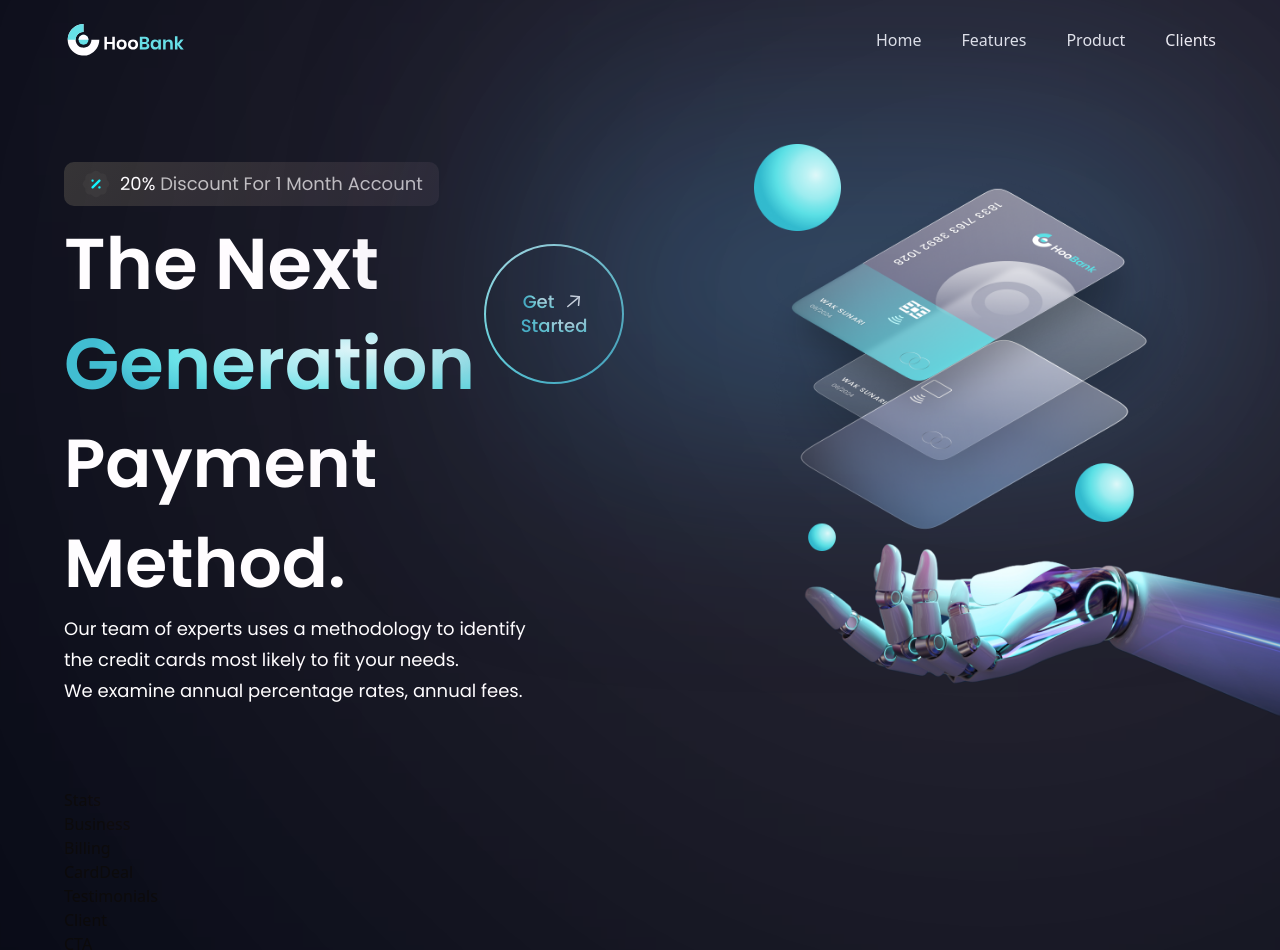
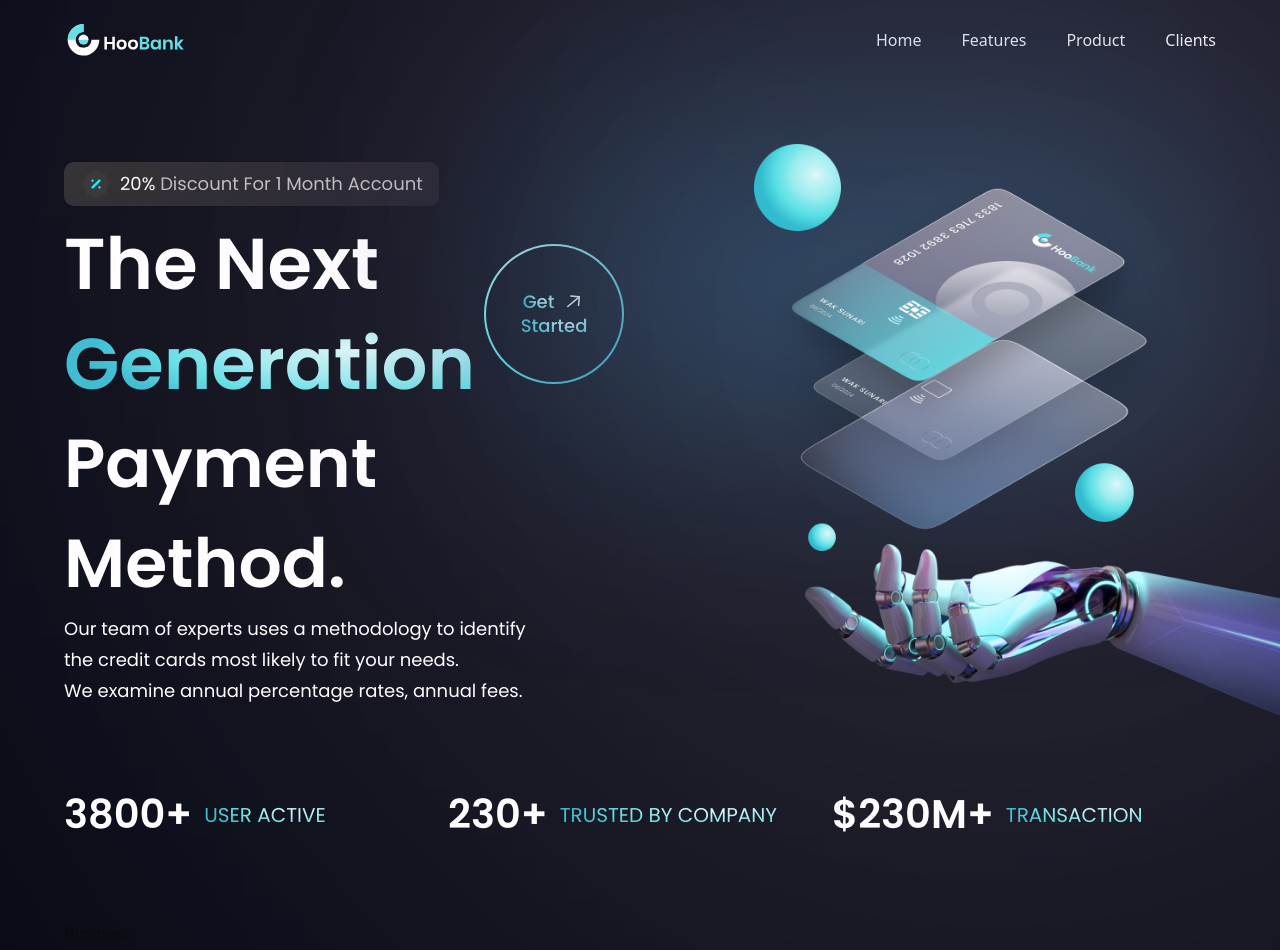
Before and after one commit to dknsapatin/Hoobank, a React (Vite) app: page / in a window 1280 px wide. Shown: the top 950 px of the page. Built offline with nearby package versions, Linux system fonts and the light colour scheme.

Commit message:
Stats Section Component Complete

```diff
--- a/src/components/Stats.jsx
+++ b/src/components/Stats.jsx
@@ -1,7 +1,22 @@
-import React from "react";
+import { stats } from '../constants';
+import styles from '../style';
 
-const Stats = () => {
-  return <div>Stats</div>;
-};
+const Stats = () => (
+  <section className={`${styles.flexCenter} flex-row flex-wrap sm:mb-20 mb-6`}>
+    {stats.map((stat) => (
+      <div
+        key={stat.id}
+        className={`flex-1 flex flex-row justify-start items-center mr-3`}
+      >
+        <h4 className='font-poppins font-semibold sm:text-[40px] text-[30px] xs:leading-[53px] leading-[43px] text-white '>
+          {stat.value}
+        </h4>
+        <p className='font-poppins font-normal sm:text-[20px] text-[15px] xs:leading-[26px] leading-[21px] text-gradient uppercase ml-3 '>
+          {stat.title}
+        </p>
+      </div>
+    ))}
+  </section>
+);
 
 export default Stats;
```
